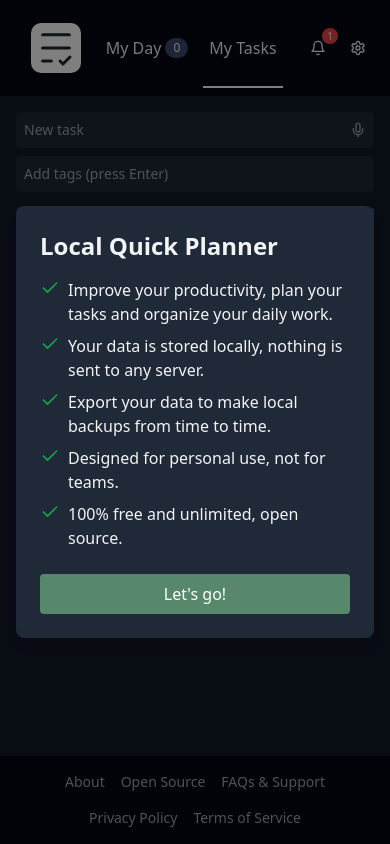
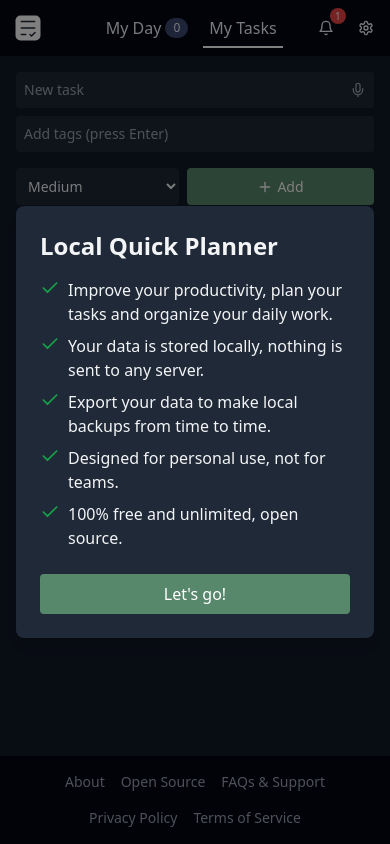
Before and after one commit to AntonioHCervantes/local-quick-planner, a Next.js app: page /my-tasks in a window 390 px wide. Built offline with nearby package versions, Linux system fonts and the light colour scheme.

Commit message:
Adjust mobile header icon and padding

```diff
--- a/components/Header/Header.tsx
+++ b/components/Header/Header.tsx
@@ -40,7 +40,7 @@ export default function Header() {
 
   return (
     <>
-      <header className="relative grid grid-cols-3 items-center bg-gray-100 px-4 py-2 dark:bg-gray-950 md:py-3 lg:py-4">
+      <header className="relative grid grid-cols-3 items-center bg-gray-100 px-2 py-2 dark:bg-gray-950 md:px-4 md:py-3 lg:py-4">
         <div className="flex items-center">
           <Icon />
         </div>
--- a/components/Icon/Icon.tsx
+++ b/components/Icon/Icon.tsx
@@ -7,8 +7,7 @@ export default function Icon() {
       viewBox="0 0 80 80"
       role="img"
       aria-label="Local Quick Planner"
-      width="80"
-      height="80"
+      className="h-10 w-10 md:h-20 md:w-20"
     >
       <rect
         x="15"
```
